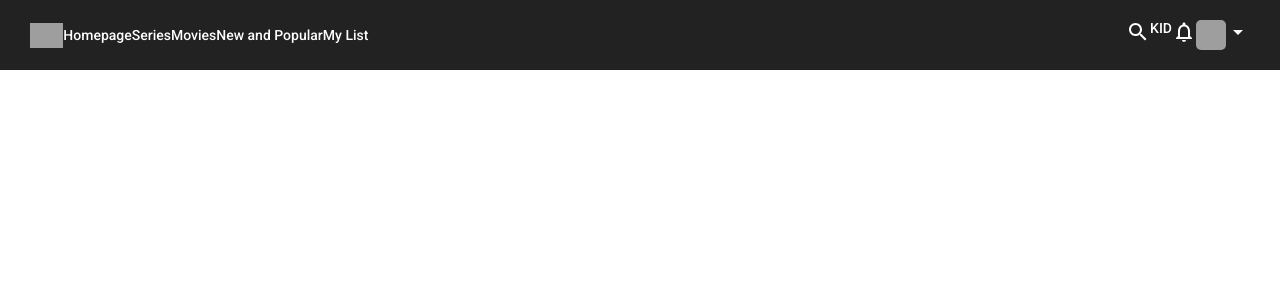
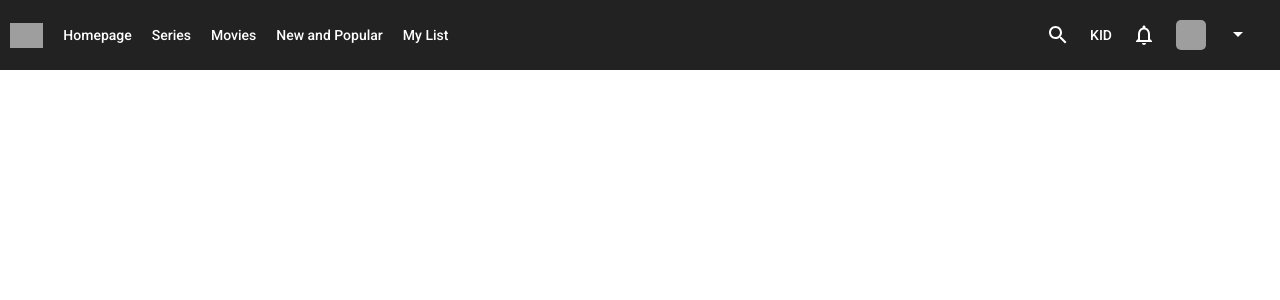
Before and after one commit to assaad-ali/netflix-clone, a React (Create React App) app: page / in a window 1280 px wide. Shown: the top 300 px of the page. Built offline with nearby package versions, Linux system fonts and the light colour scheme; grey boxes are pictures that could not be loaded; a web font is replaced by a local one.

Commit message:
style(navbar): enhance CSS

```diff
--- a/src/components/navbar/Navbar.jsx
+++ b/src/components/navbar/Navbar.jsx
@@ -16,7 +16,7 @@ const Navbar = () => {
                 <span>My List</span>
             </div>
             <div className="right">
-              <SearchIcon/>
+              <SearchIcon  className="icon"/>
               <span>KID</span>
               <NotificationsNoneIcon className="icon"/>
               <img
--- a/src/components/navbar/navbar.scss
+++ b/src/components/navbar/navbar.scss
@@ -3,7 +3,7 @@
     font-size: 14px;
 
     .container{
-        padding: 0px 30px;
+        padding: 0px 10px;
         display: flex;
         align-items: center;
         justify-content: space-between;
@@ -17,31 +17,45 @@
             img{
                 height: 25px;
             }
+            span{
+                margin-left: 20px;
+                cursor: pointer;
+            }
+
         }
 
         .right{
             display: flex;
-
+            align-items: center;
 
             img{
                 width: 30px;
                 height: 30px;
                 border-radius: 5px;
                 object-fit: cover;
+                cursor: pointer;
+            }
+
+            .icon{
+                margin: 0 20px;
+                cursor: pointer;
             }
 
             .profile{
 
                 .options{
                     display: none;
+                    background-color: var(--main-color);
+                    border-radius: 5px;
                 }
                 &:hover{
                     .options{
                     display: flex;
                     flex-direction: column;
-                    position:relative;
+                    position:absolute;
                 }
                 }
+
             }
 
         }
```
